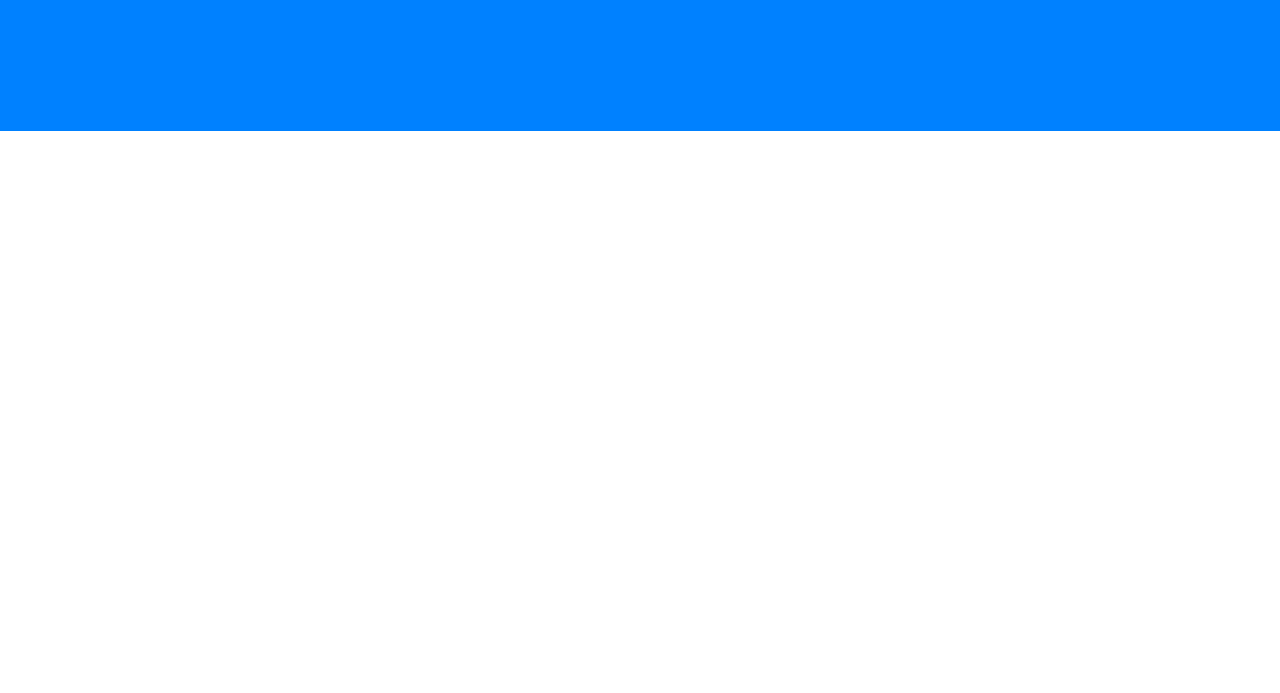
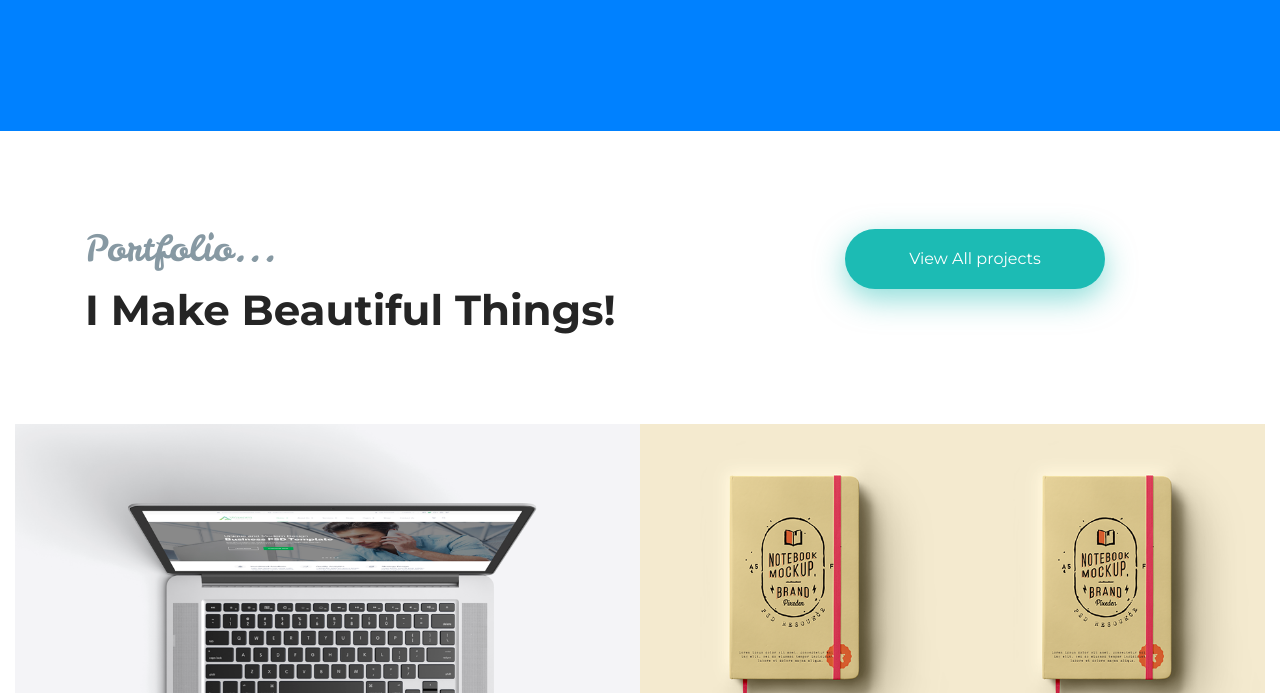
Before and after one commit to Lysdora/Albedo, a plain HTML site: page index.html in a window 1280 px wide. Shown: the part 2107-2800 px from the top of the page. Before the commit the page ends 2238 px from the top, so only its background shows below. Drawn offline with nearby package versions, Linux system fonts and the light colour scheme; a web font is replaced by a local one.

Commit message:
add section portfolio and portfolio item

```diff
--- a/css/styles.css
+++ b/css/styles.css
@@ -139,3 +139,37 @@ font-weight: 400;
   color: white;
   padding-right: 10px;
 }
+
+/* Section Portfolio */
+
+#portfolio {
+  padding-top: 98px;
+  padding-bottom: 80px;
+}
+
+.head2-port {
+  color: #8799a3;
+  font-family: 'Leckerli One', cursive;
+  font-size: 36px;
+  font-weight: 400;
+}
+
+.head3-port {
+  font-family: 'Montserrat', sans-serif;
+  color: #252525;
+  font-size: 42px;
+  font-weight: 900;
+  line-height: 52px;
+
+}
+
+.btn-port {
+  width: 260px;
+  height: 60px;
+  box-shadow: 0 10px 30px rgba(28, 187, 180, 0.5);
+  background-color: #1cbbb4;
+  border: #1cbbb4 ;
+  border-radius: 30px;
+    font-family: 'Montserrat', sans-serif;
+
+}
--- a/index.html
+++ b/index.html
@@ -21,7 +21,7 @@
     <nav class="navbar navbar-expand-md navbar-light navbar-default">
       <div class="container">
         <a href="" class="navbar-brand">
-          <img src="img/logotype.png" class="d-inline-block align-middle" alt=""><span class="sub-logo pl-2">alberto</span>
+          <img src="img/logotype.png" class="d-inline-block align-middle" alt=""><span class="sub-logo pl-2">albedo</span>
         </a>
         <button class="navbar-toggler" type="button"data-toggle="collapse"data-target="#navbarNav">
           <span class="navbar-toggler-icon"></span>
@@ -158,6 +158,51 @@ Eodem modo typi, qui nunc nobis videntur parum.</p>
       </div>
     </div>
   </section>
+  <!--Section Portfolio -->
+  <section id="portfolio">
+    <div class="container">
+      <div class="row">
+        <div class="col-md-8">
+          <h2 class="head2-port">Portfolio...</h2>
+          <h3 class="head3-port pt-2">I Make Beautiful Things!</h3>
+        </div>
+        <div class="col-md-4">
+            <button class="btn btn-primary btn-port">View All projects</button>
+        </div>
+      </div>
+    </div>
+  </section>
+
+  <!-- portfolio Item-->
+  <section id="portfolio-item">
+    <div class="container-fluid">
+    <div class="row no-gutters">
+      <div class="col-md-6">
+        <img src="img/port-item-1.png" class="img-fluid" alt="portfolio-item">
+      </div>
+      <div class="col-md-3">
+        <img src="img/port-item-2.png" class="img-fluid" alt="">
+      </div>
+      <div class="col-md-3">
+          <img src="img/port-item-2.png" class="img-fluid" alt="">
+      </div>
+    </div>
+    <div class="row no-gutters">
+      <div class="col-md-3">
+          <img src="img/port-item-3.png" class="img-fluid" alt="">
+      </div>
+      <div class="col-md-3">
+          <img src="img/port-item-4.png" class="img-fluid" alt="">
+      </div>
+      <div class="col-md-3">
+          <img src="img/port-item-5.png" class="img-fluid" alt="">
+      </div>
+      <div class="col-md-3">
+          <img src="img/port-item-1.png" class="img-fluid" alt="">
+      </div>
+    </div>
+    </div>
+  </section>
 
     <!-- Optional JavaScript -->
     <!-- jQuery first, then Popper.js, then Bootstrap JS -->
```
Also changed, not shown: img/port-item-1.png (added), img/port-item-2.png (added), img/port-item-3.png (added), img/port-item-4.png (added), img/port-item-5.png (added).
